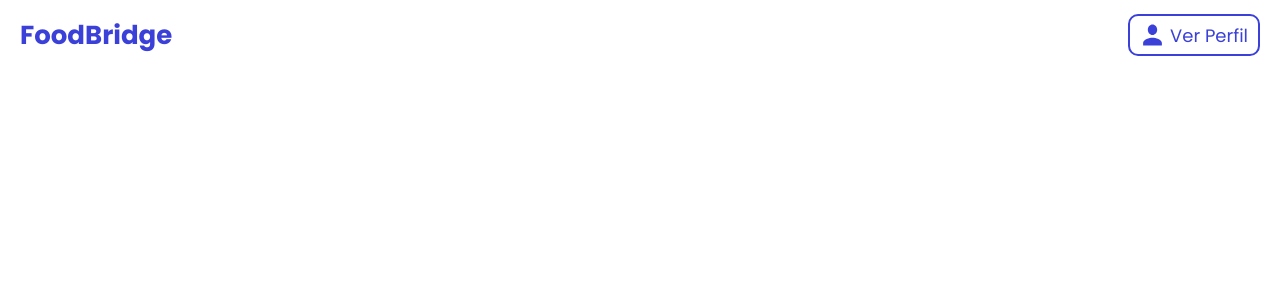
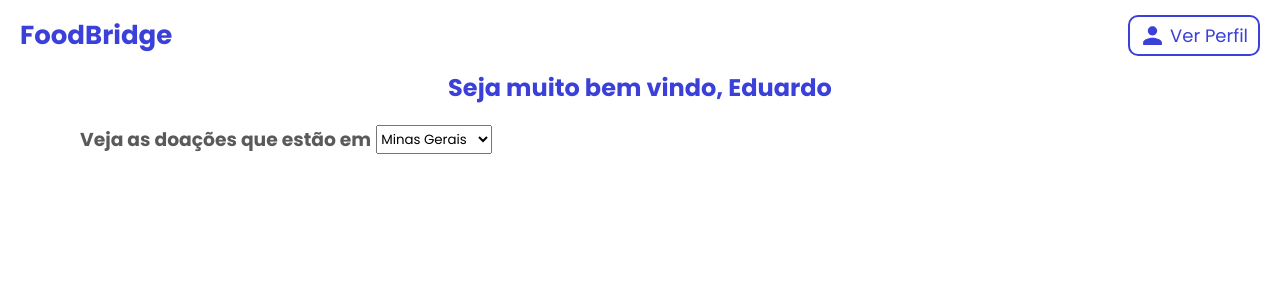
Before and after one commit to EduardoGollner0609/FoodBridge, a React (Vite) app in the folder frontend/: page /community/home in a window 1280 px wide. Shown: the top 300 px of the page. Built offline with nearby package versions, Linux system fonts and the light colour scheme.

Commit message:
Criando rota community e adicionado html.

```diff
--- a/frontend/src/App.tsx
+++ b/frontend/src/App.tsx
@@ -17,7 +17,7 @@ function App() {
     <BrowserRouter>
       <Routes>
         <Route path="/" element={<IntroductionPage />} >
-          <Route index element={<Navigate to="/introduction" />} />
+          <Route index element={<Navigate to="/home" />} />
           <Route path="/home" element={<HomePage />} />
           <Route path="/about" element={<AboutPage />} />
           <Route path="/login" element={<LoginPage />} />
--- a/frontend/src/components/HeaderPrincipalPage/styles.css
+++ b/frontend/src/components/HeaderPrincipalPage/styles.css
@@ -4,7 +4,7 @@
 }
 
 .fb-user-informations-community-page a img {
-  height: 28px;
+  height: 25px;
   width: 25px;
 }
 
--- a/frontend/src/routes/CommunityPage/HomeCommunityPage/index.tsx
+++ b/frontend/src/routes/CommunityPage/HomeCommunityPage/index.tsx
@@ -4,6 +4,27 @@ export default function HomeCommunityPage() {
     return (
         <main>
             <section id="section-home-community">
+                <div className="home-community-content container">
+                    <div className="home-community-welcome">
+                        <h2>Seja muito bem vindo, Eduardo</h2>
+                    </div>
+                    <div className="home-community-donations">
+                        <div className="home-community-search-location">
+                            <h3>Veja as doações que estão em </h3>
+                            <select name="" id="">
+                                <option value="opcao1">Minas Gerais</option>
+                                <option value="opcao2">Espirito Santo</option>
+                                <option value="opcao3">Rio de Janeiro</option>
+                                <option value="opcao4">São Paulo</option>
+                            </select>
+                        </div>
+                        <div className="home-community-donations-list">
+
+                        </div>
+                    </div>
+
+
+                </div>
             </section>
         </main>
     );
--- a/frontend/src/routes/CommunityPage/HomeCommunityPage/styles.css
+++ b/frontend/src/routes/CommunityPage/HomeCommunityPage/styles.css
@@ -0,0 +1,24 @@
+#section-home-community {
+  padding: 0 20px;
+  height: 100vh;
+}
+
+.home-community-content {
+  height: 80vh;
+}
+
+.home-community-welcome h2 {
+  font-size: 24px;
+  color: var(--fb-color-primary);
+  text-align: center;
+  margin-bottom: 20px;
+}
+
+.home-community-search-location {
+  display: flex;
+  gap: 5px;
+}
+
+.home-community-search-location h3 {
+  color: var(--fb-color-secondary);
+}
```
